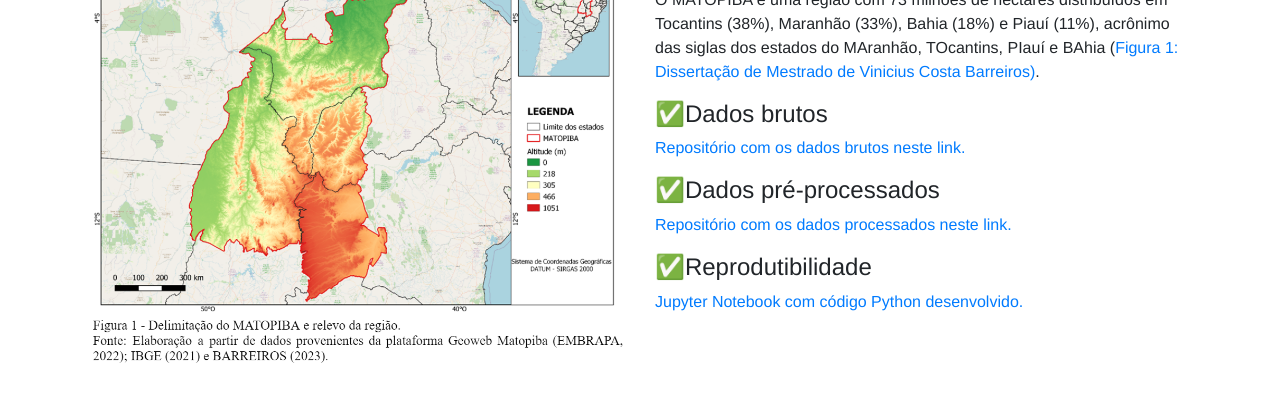
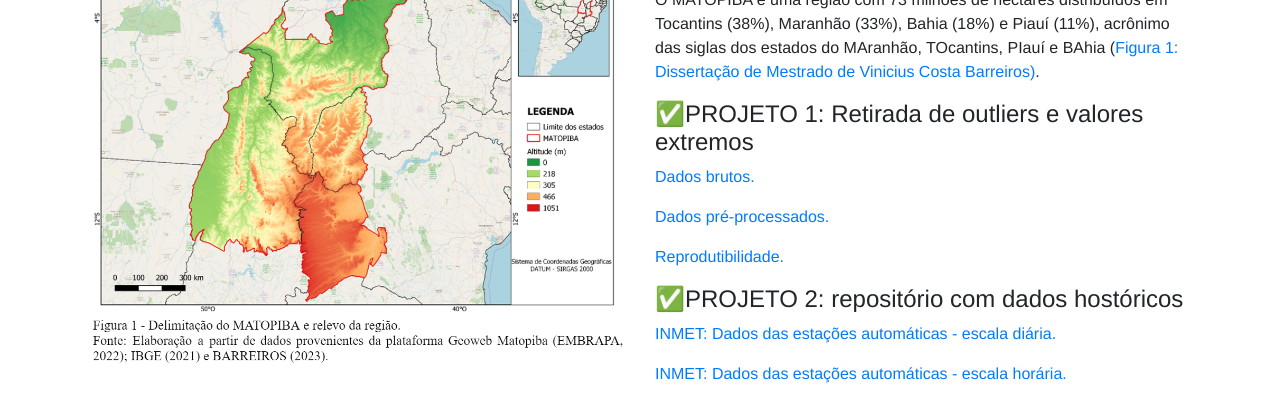
Before and after one commit to angelassilviane/dados_clima, a plain HTML site: page index.html in a window 1280 px wide. Shown: the part 196-616 px from the top of the page. Drawn offline with nearby package versions, Linux system fonts and the light colour scheme.

Commit message:
Update links

```diff
--- a/index.html
+++ b/index.html
@@ -80,14 +80,22 @@
 						 acrônimo das siglas dos estados do MAranhão, TOcantins, PIauí e BAhia (<a href="https://doi.org/10.11606/D.11.2023.tde-13092023-072552">Figura 1: Dissertação de Mestrado de Vinicius Costa Barreiros)</a>.
 					  </p>
 
-					  <h4>✅Dados brutos</h4>
-					  <p><a href="https://github.com/angelassilviane/esalq_dados_clima/tree/main/PROJETO_1/Dados_Originais">Repositório com os dados brutos neste link.</a></p>
+					  <h4>✅PROJETO 1: Retirada de outliers e valores extremos</h4>
 
-					  <h4>✅Dados pré-processados</h4>
-					  <p><a href="https://github.com/angelassilviane/esalq_dados_clima/tree/main/PROJETO_1/Dados_Processados">Repositório com os dados processados neste link.</a></p>
+					  <p><a href="https://github.com/angelassilviane/esalq_dados_clima/tree/main/PROJETO_1/Dados_Originais">Dados brutos.</a></p>
 
-					  <h4>✅Reprodutibilidade</h4>
-					  <p><a href="https://github.com/angelassilviane/esalq_dados_clima/blob/main/PROJETO_1/main.ipynb">Jupyter Notebook com código Python desenvolvido.</a></p>
+					  <p><a href="https://github.com/angelassilviane/esalq_dados_clima/tree/main/PROJETO_1/Dados_Processados">Dados pré-processados.</a></p>
+
+					  <p><a href="https://github.com/angelassilviane/esalq_dados_clima/blob/main/PROJETO_1/main.ipynb">Reprodutibilidade.</a></p>
+
+
+					  <h4>✅PROJETO 2: repositório com dados hostóricos</h4>
+
+					  <p><a href="https://github.com/angelassilviane/esalq_dados_clima/tree/main/PROJETO_2/DADOS_ORIGINAIS_MATOPIBA/INMET_1961_2020/CONVENCIONAL_DIARIA">INMET: Dados das estações automáticas - escala diária.</a></p>
+
+					  <p><a href="">INMET: Dados das estações automáticas - escala horária.</a></p>
+
+
 
 					</div>
 				</div>
```
